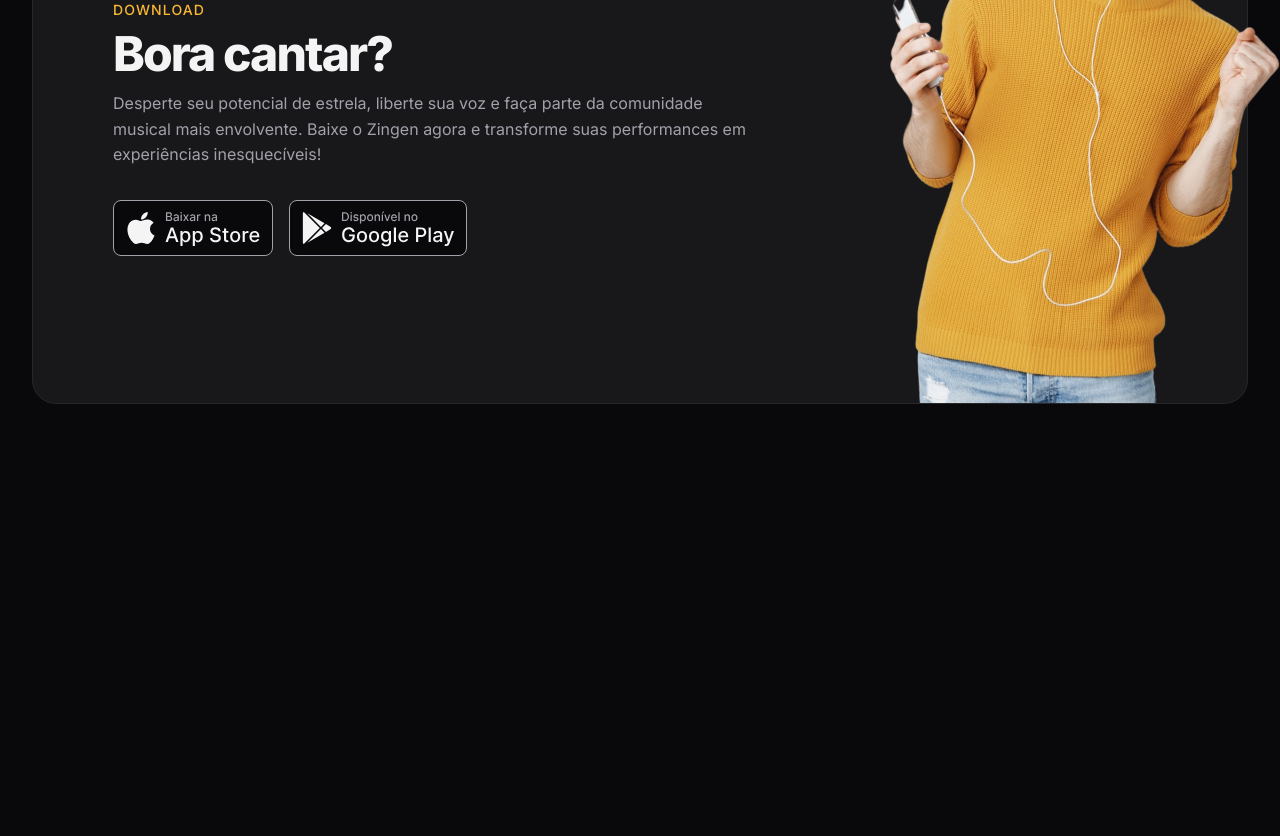
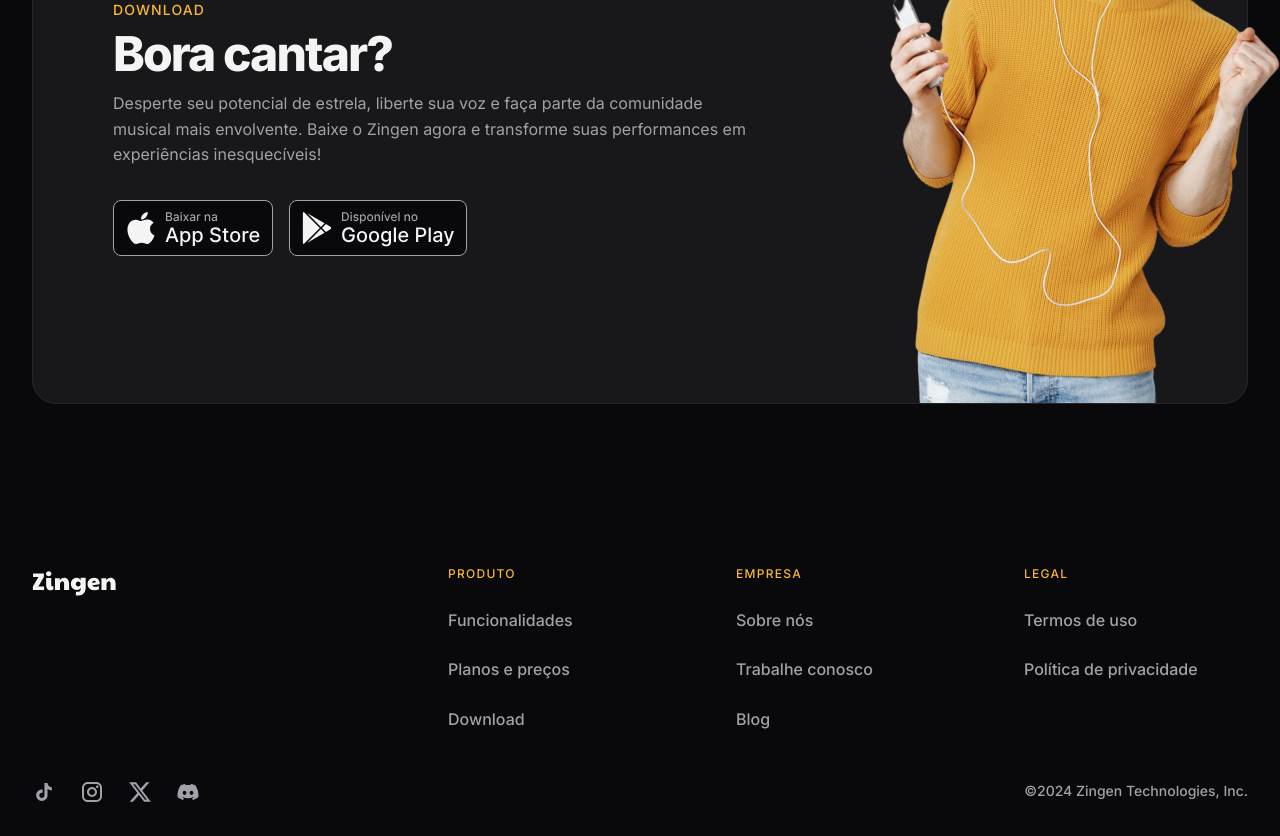
Before and after one commit to barbarahenrique/Zingen, a plain HTML site: page index.html in a window 1280 px wide. Shown: the part 3765-4601 px from the top of the page. Before the commit the page ends 4249 px from the top, so only its background shows below. Drawn offline with Linux system fonts and the light colour scheme.

Commit message:
footer section

```diff
--- a/index.html
+++ b/index.html
@@ -185,5 +185,61 @@
       </div>
     </div>
   </section>
+
+  <footer>
+    <div class="container py-xl grid">
+      <section class="grid top">
+        <img src="assets/logo.svg" alt="">
+
+        <nav class="even-columns">
+          <ul role="list" class="grid gap-1.5">
+            <li class="title">Produto</li>
+            <li>
+              <a href="#features">Funcionalidades</a>
+            </li>
+            <li>
+              <a href="#pricing">Planos e preços</a>
+            </li>
+            <li>
+              <a href="#download">Download</a>
+            </li>
+          </ul>
+
+          <ul role="list" class="grid gap-1.5">
+            <li class="title">Empresa</li>
+            <li>
+              <a href="#about">Sobre nós</a>
+            </li>
+            <li>
+              <a href="#">Trabalhe conosco</a>
+            </li>
+            <li>
+              <a href="#">Blog</a>
+            </li>
+          </ul>
+
+          <ul role="list" class="grid gap-1.5">
+            <li class="title">Legal</li>
+            <li>
+              <a href="#">Termos de uso</a>
+            </li>
+            <li>
+              <a href="#">Política de privacidade</a>
+            </li>
+          </ul>
+
+        </nav>
+      </section>
+      <section class="bottom flex gap-1.5">
+        <div class="flex gap-1.5">
+          <a href="#" class="social" aria-label="tiktok"></a>
+          <a href="#" class="social" aria-label="instagram"></a>
+          <a href="#" class="social" aria-label="twitter"></a>
+          <a href="#" class="social" aria-label="discord"></a>
+        </div>
+        <span class="copy">©2024 Zingen Technologies, Inc.</span>
+      </section>
+    </div>
+  </footer>
 </body>
 </html>
--- /dev/null
+++ b/styles/footer.css
@@ -0,0 +1,61 @@
+footer {
+  color: var(--text-color-secondary);
+  font-weight: var(--fw-md);
+
+  & .container {
+    padding-inline: 3rem;
+  }
+
+  & .container,
+  & .top {
+    gap: 3rem;
+  }
+
+  & nav.even-columns {
+    gap: 4rem;
+  }
+
+  & .top ul {
+    align-content: start;
+  }
+
+  & .title {
+    font-size: 0.75rem;
+    letter-spacing: 0.08rem;
+    text-transform: uppercase;
+    color: var(--brand-color-primary);
+  }
+
+  & .bottom {
+    flex-wrap: wrap;
+
+    & > div {
+      margin-right: auto;
+    }
+
+    & span {
+      font-size: .875rem;
+    }
+  }
+
+  @media (width >= 80em) {
+
+    .container {
+      padding-inline: 0;
+      padding-bottom: 2rem;
+    }
+
+    & .top {
+      grid-template-columns: auto 1fr;
+
+      & nav {
+        margin-left: auto;
+
+        & ul {
+          width: 14rem;
+        }
+
+      }
+    }
+  }
+}
--- a/styles/global.css
+++ b/styles/global.css
@@ -48,6 +48,8 @@ html {
   color: var(--text-color-primary);
 
   overflow-x: hidden;
+
+  scroll-behavior: smooth;
 }
 
 body {
--- a/styles/index.css
+++ b/styles/index.css
@@ -10,3 +10,4 @@
 @import url(features.css) (width >= 80rem);
 @import url(pricing.css);
 @import url(download.css);
+@import url(footer.css);
```
